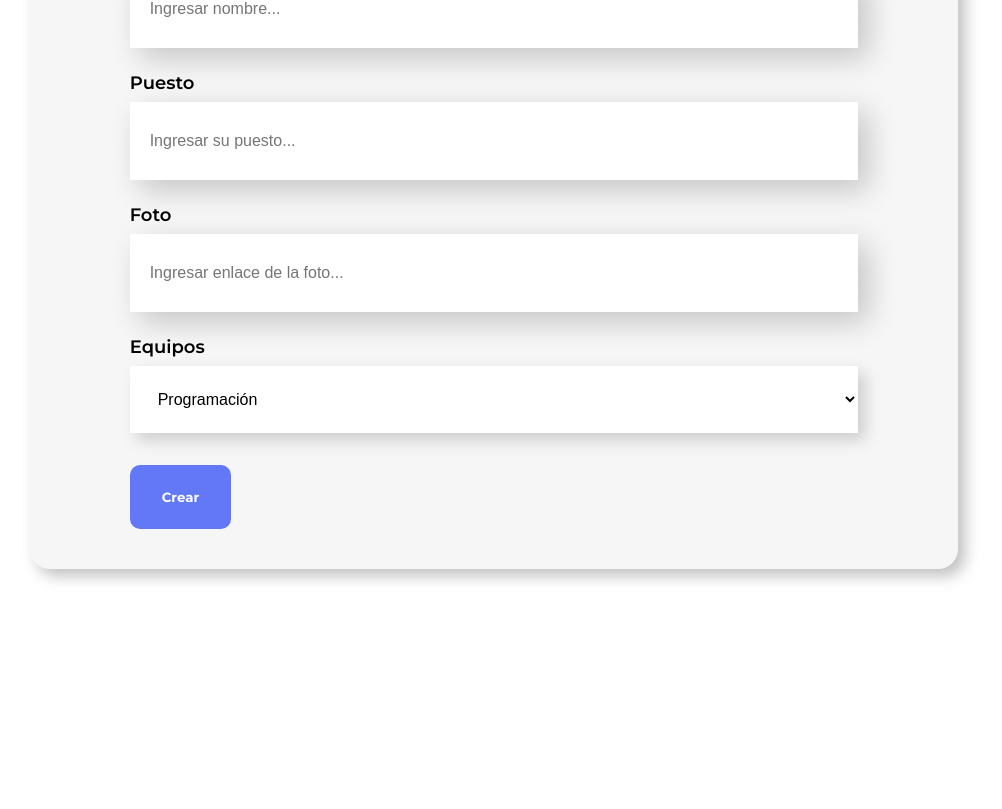
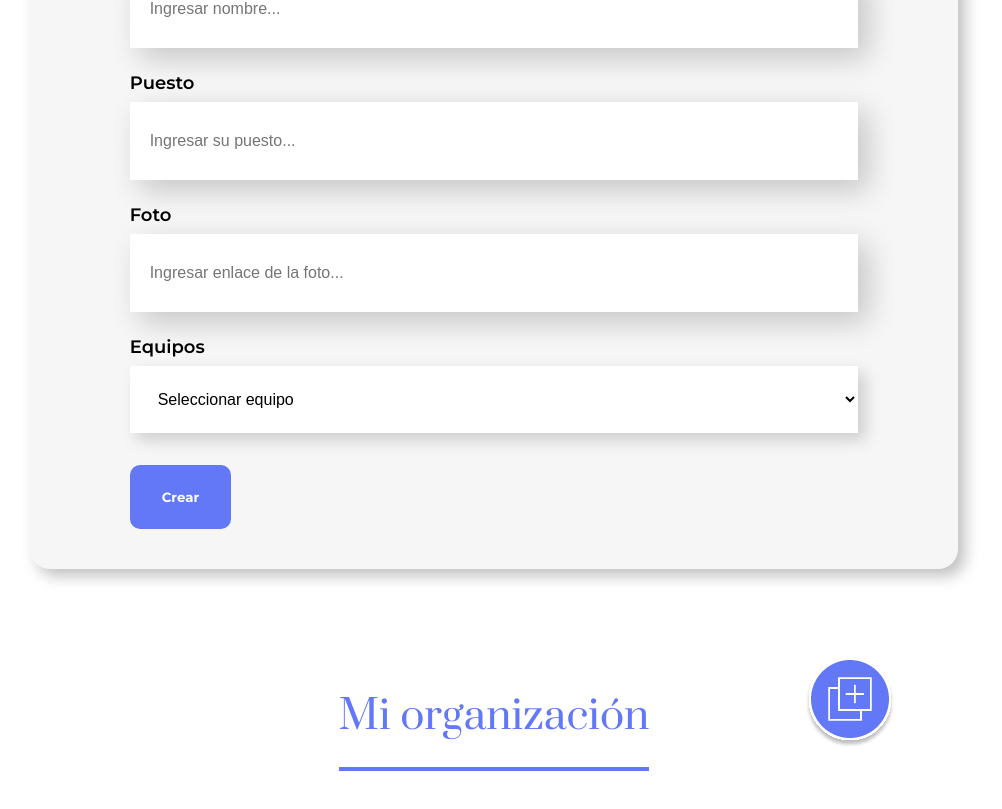
Before and after one commit to Yber-M/react-one, a React (Create React App) app: page / in a window 1280 px wide. Shown: the part 745-1554 px from the top of the page, without its empty margins (146-1148 px from the left). Before the commit the page ends 1394 px from the top, so only its background shows below. Built offline with nearby package versions, Linux system fonts and the light colour scheme.

Commit message:
Haciendo uso de useState

```diff
--- a/src/App.js
+++ b/src/App.js
@@ -1,12 +1,22 @@
+import { useState } from 'react';
 import './App.css';
 import Header from './components/Header/header';
 import Formulario from './components/Formulario/formulario';
+import MiOrg from './components/MiOrg';
 
 function App() {
+  const [mostrarFormulario, actualizarMostrar] = useState(true);
+
+  const cambiarMostrar = () => {
+    actualizarMostrar(!mostrarFormulario)
+  }
+
   return (
     <div>
-      <Header/>
-      <Formulario/>
+      <Header />
+      {/* {mostrarFormulario ? <Formulario /> : <></>} */}
+      {mostrarFormulario && <Formulario />}
+      <MiOrg cambiarMostrar={cambiarMostrar} />
     </div>
   );
 }
--- a/src/components/CampoTexto/index.js
+++ b/src/components/CampoTexto/index.js
@@ -1,9 +1,23 @@
+import { useState } from 'react';
 import './campoTexto.css'
 
 const CampoTexto = (props) => {
+    const [valor, actualizarValor] = useState("");
+
+    const placeholderModificado = `${props.placeholder}...`;
+
+    const manejoCambio = (e) => {
+        props.actualizarValor(e.target.value);
+    }
+
     return <div className='campo-texto'>
         <label>{props.titulo}</label>
-        <input placeholder={props.placeholder + '...'}/>
+        <input
+            placeholder={placeholderModificado}
+            required={props.required}
+            value={props.valor}
+            onChange={manejoCambio}
+        />
     </div>
 }
 
--- a/src/components/Formulario/formulario.js
+++ b/src/components/Formulario/formulario.js
@@ -1,21 +1,58 @@
+import { useState } from 'react';
 import './formulario.css'
 import CampoTexto from '../CampoTexto';
 import ListaOpciones from '../ListaOpciones';
 import Boton from '../Button';
 
 const Formulario = () => {
+
+    const [nombre, actualizarNombre] = useState('');
+    const [puesto, actualizarPuesto] = useState('');
+    const [foto, actualizarFoto] = useState('');
+    const [equipo, actualizarEquipo] = useState('');
+
+
     const manejarEnvio = (event) => {
         event.preventDefault();
         console.log('Hola', event);
+
+        let datosEnviar = {
+            nombre,
+            puesto,
+            foto,
+            equipo
+        }
+        console.log(datosEnviar);
     }
     return <section className='formulario'>
         <form onSubmit={manejarEnvio}>
             <h2>Rellena el formulario para crear el colaborador.</h2>
-            <CampoTexto titulo='Nombre' placeholder='Ingresar nombre' required={true}/>
-            <CampoTexto titulo='Puesto' placeholder='Ingresar su puesto'/>
-            <CampoTexto titulo='Foto' placeholder='Ingresar enlace de la foto'/>
-            <ListaOpciones/>
-            <Boton texto='Crear'/>
+            <CampoTexto
+                titulo='Nombre'
+                placeholder='Ingresar nombre'
+                required
+                valor={nombre}
+                actualizarValor={actualizarNombre}
+            />
+            <CampoTexto
+                titulo='Puesto'
+                placeholder='Ingresar su puesto'
+                required
+                valor={puesto}
+                actualizarValor={actualizarPuesto}
+            />
+            <CampoTexto
+                titulo='Foto'
+                placeholder='Ingresar enlace de la foto'
+                required
+                valor={foto}
+                actualizarValor={actualizarFoto}
+            />
+            <ListaOpciones
+                valor={equipo}
+                actualizarEquipo={actualizarEquipo}
+            />
+            <Boton texto='Crear' />
         </form>
     </section>
 }
--- a/src/components/ListaOpciones/index.js
+++ b/src/components/ListaOpciones/index.js
@@ -1,6 +1,6 @@
 import './listaOpciones.css';
 
-const ListaOpciones = () => {
+const ListaOpciones = (props) => {
 
     const equipos = [
         "Programación",
@@ -12,10 +12,16 @@ const ListaOpciones = () => {
         "Innovación y Gestión"
     ]
 
+    const manejoCambio = (e) => {
+        console.log('cambio', e.target.value);
+        props.actualizarEquipo(e.target.value);
+    }
+
     return <div className="lista__opciones">
         <label>Equipos</label>
-        <select>
-            { equipos.map((equipos, index) => <option key={index}>{equipos}</option> )}
+        <select value={props.valor} onChange={manejoCambio}>
+            <option value='' disabled defaultValue='' hidden>Seleccionar equipo</option>
+            {equipos.map((equipos, index) => <option key={index} value={equipos}>{equipos}</option>)}
         </select>
     </div>
 }
--- /dev/null
+++ b/src/components/MiOrg/index.js
@@ -0,0 +1,19 @@
+import { useState } from 'react';
+import './miOrg.css'
+
+const MiOrg = (props) => {
+    // const [nombre, actualizarNombre] = useState('Harland');
+    console.log(props);
+    // const [mostrar, actualizarMostrar] = useState(true);
+    // const mensajeClick = () => {
+    //     console.log('Mostrar/Ocultar elemento');
+    // }
+
+    return <section className="orgSection">
+        <h3 className='title'>Mi organización</h3>
+        <img src="/img/add.png" alt="add" onClick={props.cambiarMostrar}/>
+
+    </section>
+}
+
+export default MiOrg;
--- /dev/null
+++ b/src/components/MiOrg/miOrg.css
@@ -0,0 +1,19 @@
+.orgSection {
+    width: 100%;
+    display: flex;
+    justify-content: center;
+}
+
+.title {
+    color: #6278F7;
+    font-size: 40px;
+    font-weight: 400;
+    padding-bottom: 24px;
+    border-bottom: 4px solid #6278F7;
+}
+
+.orgSection img {
+    position: absolute;
+    right: 18%;
+    cursor: pointer;
+}
```
Also changed, not shown: public/img/add.png (added).
